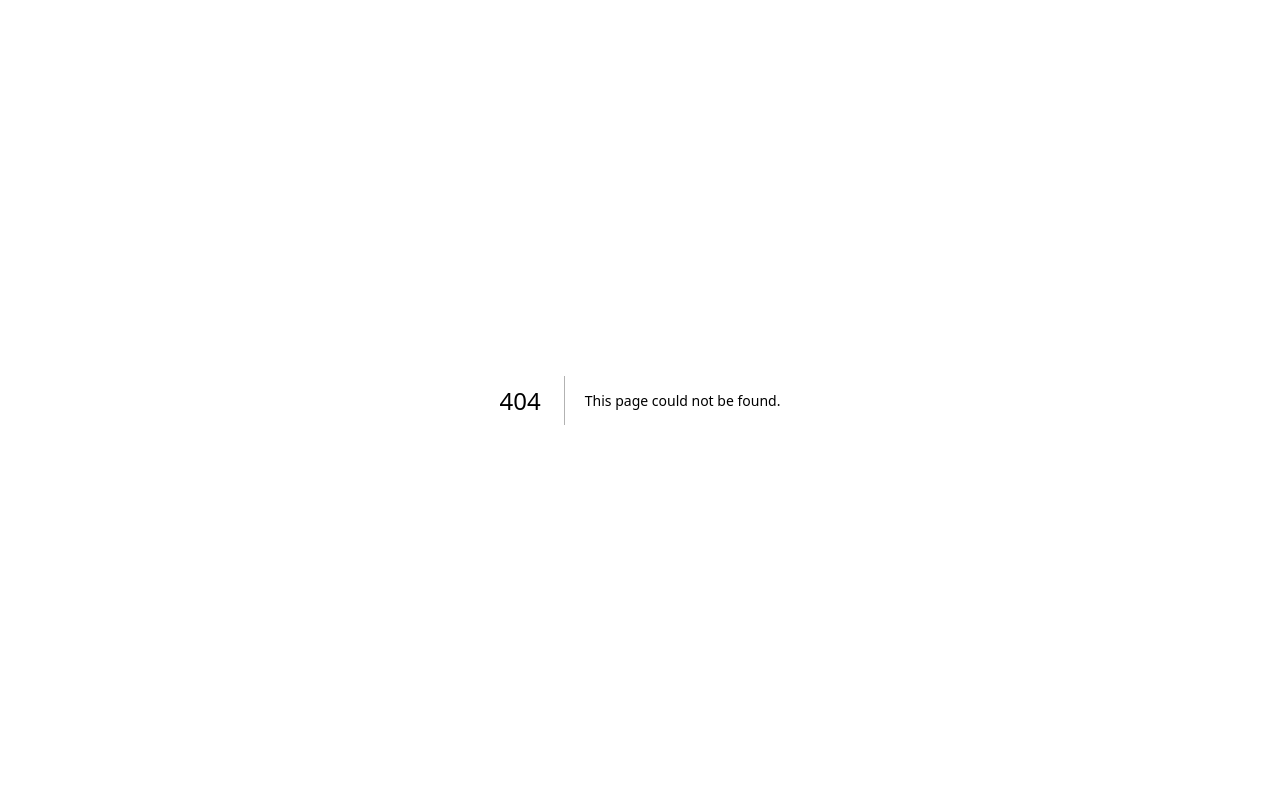
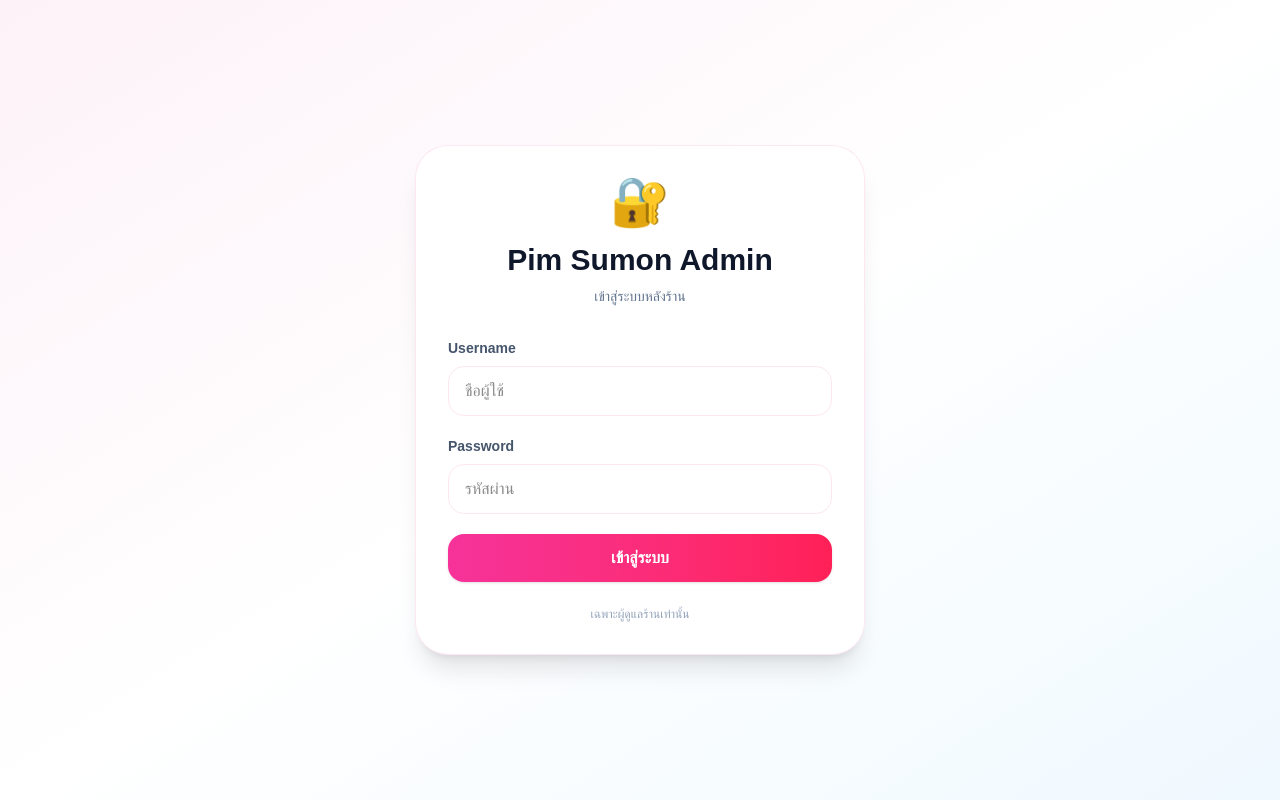
Before and after one commit to meow134679/pim-sumon-shop, a Next.js app: page /admin/login in a window 1280 px wide. Before the commit this address had no page. Built offline with nearby package versions, Linux system fonts and the light colour scheme.

Commit message:
add admin login protection

```diff
--- /dev/null
+++ b/app/admin/login/page.tsx
@@ -0,0 +1,121 @@
+"use client";
+
+import { useState } from "react";
+import { useRouter } from "next/navigation";
+
+export default function AdminLoginPage() {
+  const router = useRouter();
+
+  const [username, setUsername] = useState("");
+  const [password, setPassword] = useState("");
+  const [message, setMessage] = useState("");
+  const [loading, setLoading] = useState(false);
+
+  const handleLogin = async (e: React.FormEvent) => {
+    e.preventDefault();
+
+    setLoading(true);
+    setMessage("");
+
+    try {
+      const response = await fetch("/api/admin-login", {
+        method: "POST",
+        headers: {
+          "Content-Type": "application/json",
+        },
+        body: JSON.stringify({
+          username,
+          password,
+        }),
+      });
+
+      const data = await response.json();
+
+      if (!response.ok) {
+        setMessage(data.message || "ชื่อผู้ใช้หรือรหัสผ่านไม่ถูกต้อง");
+        return;
+      }
+
+      router.push("/admin");
+      router.refresh();
+    } catch {
+      setMessage("เกิดข้อผิดพลาด กรุณาลองใหม่");
+    } finally {
+      setLoading(false);
+    }
+  };
+
+  return (
+    <main className="flex min-h-screen items-center justify-center bg-gradient-to-br from-pink-50 via-white to-sky-50 px-4">
+      <div className="w-full max-w-md rounded-[32px] bg-white p-8 shadow-xl ring-1 ring-pink-100">
+        <div className="text-center">
+          <div className="text-5xl">🔐</div>
+
+          <h1 className="mt-4 text-3xl font-black text-slate-900">
+            Pim Sumon Admin
+          </h1>
+
+          <p className="mt-2 text-sm text-slate-500">
+            เข้าสู่ระบบหลังร้าน
+          </p>
+        </div>
+
+        <form
+          onSubmit={handleLogin}
+          className="mt-8 space-y-5"
+        >
+          <div>
+            <label className="mb-2 block text-sm font-bold text-slate-600">
+              Username
+            </label>
+
+            <input
+              value={username}
+              onChange={(e) =>
+                setUsername(e.target.value)
+              }
+              placeholder="ชื่อผู้ใช้"
+              autoComplete="username"
+              className="w-full rounded-2xl border border-pink-100 px-4 py-3 outline-none transition focus:border-pink-300"
+            />
+          </div>
+
+          <div>
+            <label className="mb-2 block text-sm font-bold text-slate-600">
+              Password
+            </label>
+
+            <input
+              type="password"
+              value={password}
+              onChange={(e) =>
+                setPassword(e.target.value)
+              }
+              placeholder="รหัสผ่าน"
+              autoComplete="current-password"
+              className="w-full rounded-2xl border border-pink-100 px-4 py-3 outline-none transition focus:border-pink-300"
+            />
+          </div>
+
+          {message && (
+            <div className="rounded-2xl bg-red-50 px-4 py-3 text-sm font-bold text-red-500">
+              {message}
+            </div>
+          )}
+
+          <button
+            type="submit"
+            disabled={loading}
+            className="w-full rounded-2xl bg-gradient-to-r from-pink-500 to-rose-500 px-5 py-3 font-black text-white shadow-sm transition hover:opacity-90 disabled:cursor-not-allowed disabled:opacity-60"
+          >
+            {loading ? "กำลังเข้าสู่ระบบ..." : "เข้าสู่ระบบ"}
+          </button>
+        </form>
+
+        <p className="mt-6 text-center text-xs text-slate-400">
+          เฉพาะผู้ดูแลร้านเท่านั้น
+        </p>
+      </div>
+    </main>
+  );
+}
--- /dev/null
+++ b/app/api/admin-login/route.ts
@@ -0,0 +1,65 @@
+import { NextResponse } from "next/server";
+
+export async function POST(request: Request) {
+  try {
+    const body = await request.json();
+
+    const username = body.username;
+    const password = body.password;
+
+    const adminUsername = process.env.ADMIN_USERNAME;
+    const adminPassword = process.env.ADMIN_PASSWORD;
+    const sessionSecret = process.env.ADMIN_SESSION_SECRET;
+
+    if (!adminUsername || !adminPassword || !sessionSecret) {
+      return NextResponse.json(
+        {
+          message: "ยังไม่ได้ตั้งค่าระบบ Admin",
+        },
+        {
+          status: 500,
+        }
+      );
+    }
+
+    if (
+      username !== adminUsername ||
+      password !== adminPassword
+    ) {
+      return NextResponse.json(
+        {
+          message: "ชื่อผู้ใช้หรือรหัสผ่านไม่ถูกต้อง",
+        },
+        {
+          status: 401,
+        }
+      );
+    }
+
+    const response = NextResponse.json({
+      success: true,
+      message: "เข้าสู่ระบบสำเร็จ",
+    });
+
+    response.cookies.set({
+      name: "pim_sumon_admin",
+      value: sessionSecret,
+      httpOnly: true,
+      secure: process.env.NODE_ENV === "production",
+      sameSite: "lax",
+      path: "/",
+      maxAge: 60 * 60 * 8,
+    });
+
+    return response;
+  } catch {
+    return NextResponse.json(
+      {
+        message: "เกิดข้อผิดพลาด กรุณาลองใหม่",
+      },
+      {
+        status: 500,
+      }
+    );
+  }
+}
--- /dev/null
+++ b/proxy.ts
@@ -0,0 +1,30 @@
+import { NextRequest, NextResponse } from "next/server";
+
+export function proxy(request: NextRequest) {
+  const pathname = request.nextUrl.pathname;
+
+  if (pathname === "/admin/login") {
+    return NextResponse.next();
+  }
+
+  if (pathname.startsWith("/admin")) {
+    const adminCookie = request.cookies.get("pim_sumon_admin")?.value;
+    const sessionSecret = process.env.ADMIN_SESSION_SECRET;
+
+    if (
+      !adminCookie ||
+      !sessionSecret ||
+      adminCookie !== sessionSecret
+    ) {
+      return NextResponse.redirect(
+        new URL("/admin/login", request.url)
+      );
+    }
+  }
+
+  return NextResponse.next();
+}
+
+export const config = {
+  matcher: ["/admin/:path*"],
+};
```
